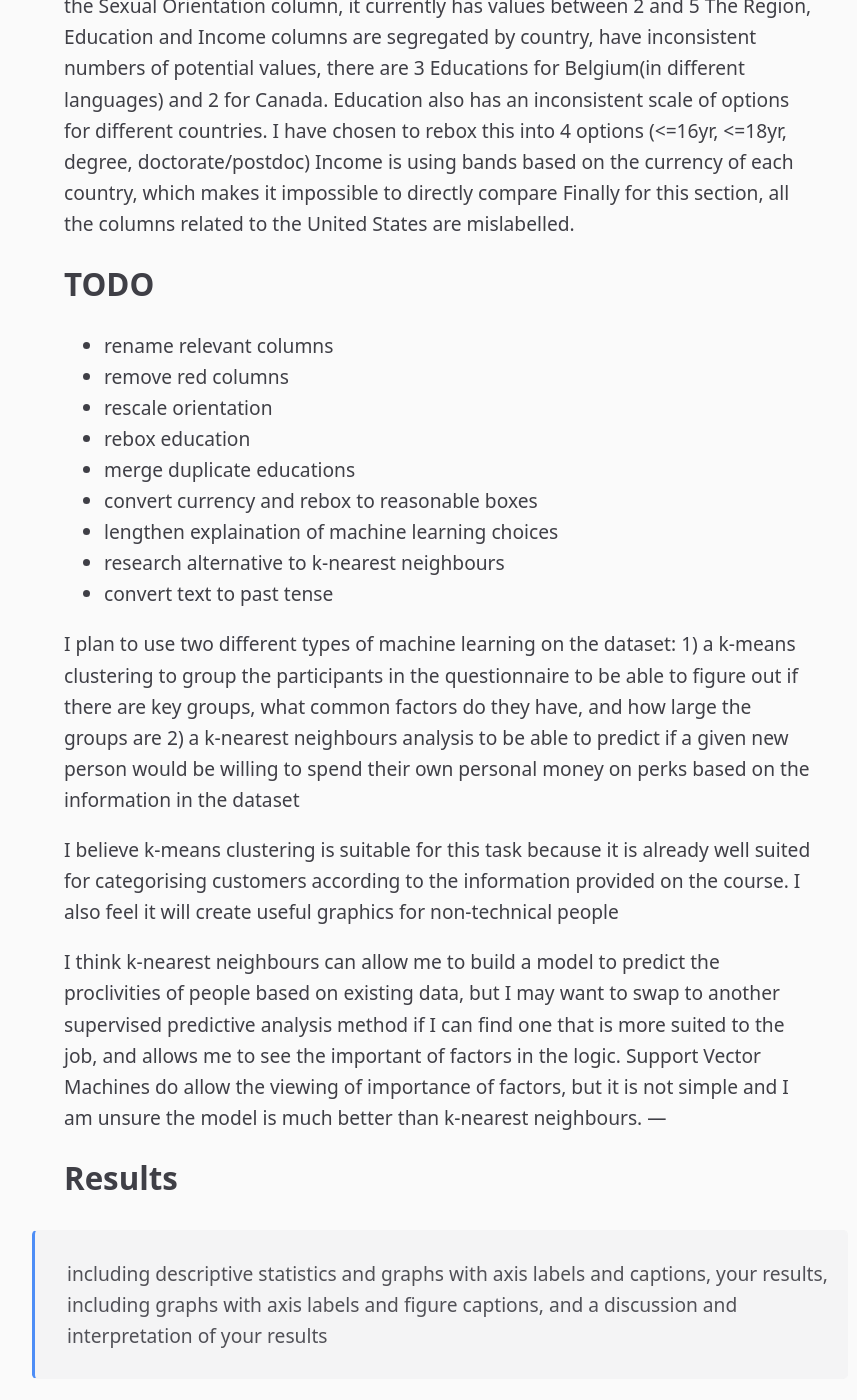
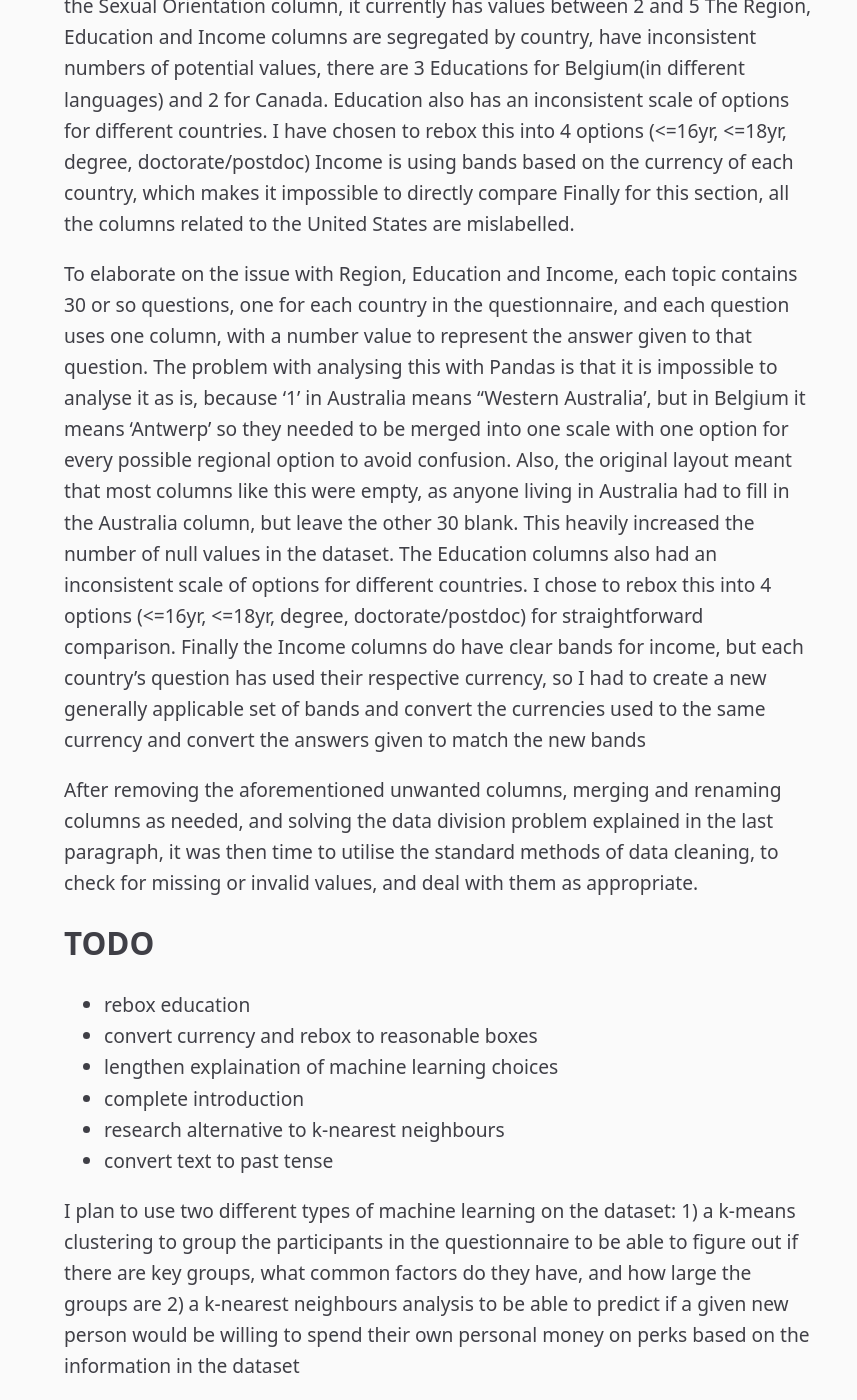
Before and after one commit to benmanuel12/Capstone-Project-V3, a Jekyll site: the page built from index.md, in a window 1280 px wide and 1400 px high, scrolled down 3524 px. Shown: the whole window, without its empty margins (200-1057 px from the left). Built offline with Jekyll 4.4.1, drawn with Linux system fonts in a browser that asks for light colours; our own code applies the rules of GitHub Pages for plain Markdown files.

Commit message:
elaborated on cleaning

```diff
--- a/index.md
+++ b/index.md
@@ -68,14 +68,18 @@ Education also has an inconsistent scale of options for different countries. I h
 Income is using bands based on the currency of each country, which makes it impossible to directly compare
 Finally for this section, all the columns related to the United States are mislabelled.
 
+To elaborate on the issue with Region, Education and Income, each topic contains 30 or so questions, one for each country in the questionnaire, and each question uses one column, with a number value to represent the answer given to that question. The problem with analysing this with Pandas is that it is impossible to analyse it as is, because '1' in Australia means "Western Australia', but in Belgium it means 'Antwerp' so they needed to be merged into one scale with one option for every possible regional option to avoid confusion.
+Also, the original layout meant that most columns like this were empty, as anyone living in Australia had to fill in the Australia column, but leave the other 30 blank. This heavily increased the number of null values in the dataset.
+The Education columns also had an inconsistent scale of options for different countries. I chose to rebox this into 4 options (<=16yr, <=18yr, degree, doctorate/postdoc) for straightforward comparison.
+Finally the Income columns do have clear bands for income, but each country's question has used their respective currency, so I had to create a new generally applicable set of bands and convert the currencies used to the same currency and convert the answers given to match the new bands
+
+After removing the aforementioned unwanted columns, merging and renaming columns as needed, and solving the data division problem explained in the last paragraph, it was then time to utilise the standard methods of data cleaning, to check for missing or invalid values, and deal with them as appropriate.
+
 ## TODO
-- rename relevant columns
-- remove red columns
-- rescale orientation
 - rebox education
-- merge duplicate educations
 - convert currency and rebox to reasonable boxes
 - lengthen explaination of machine learning choices
+- complete introduction
 - research alternative to k-nearest neighbours
 - convert text to past tense
 
```
